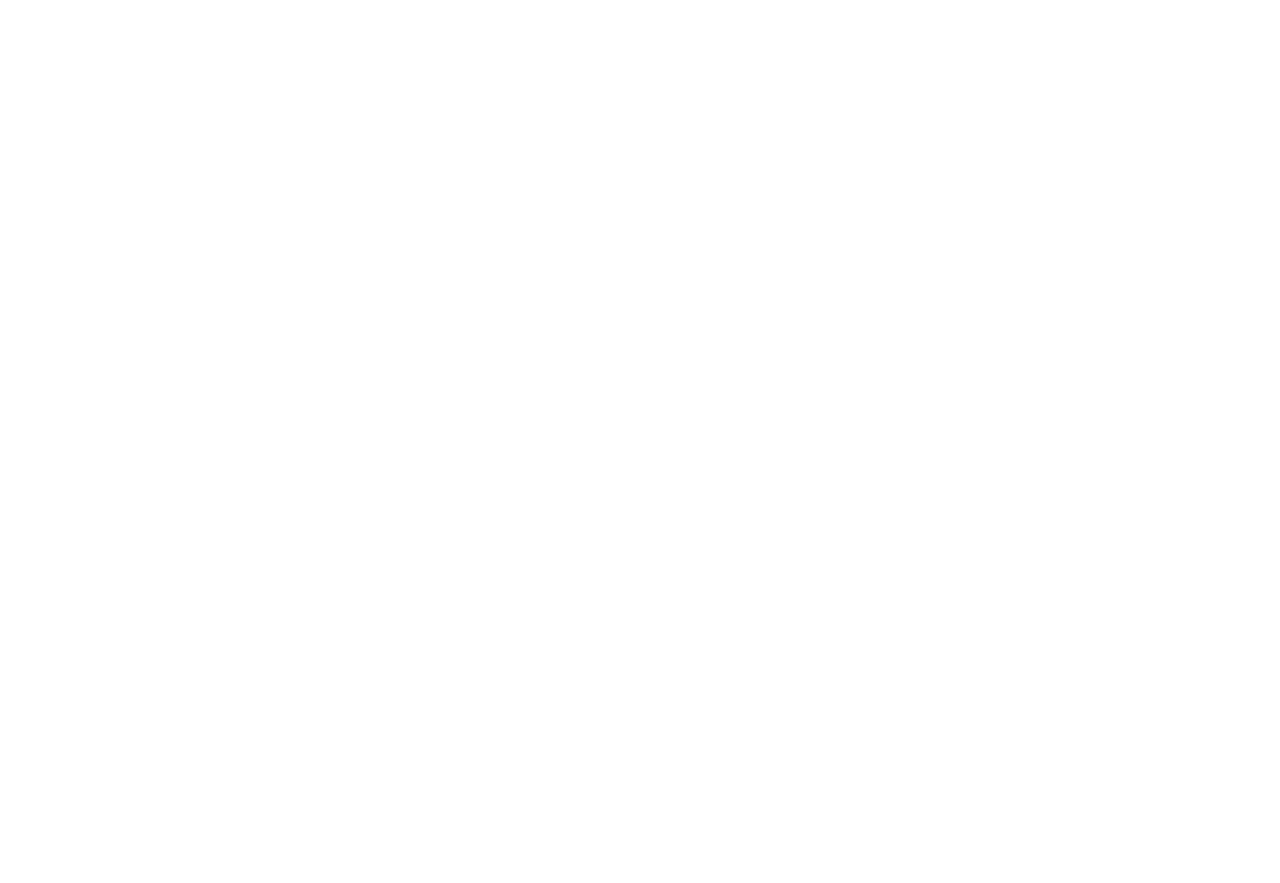
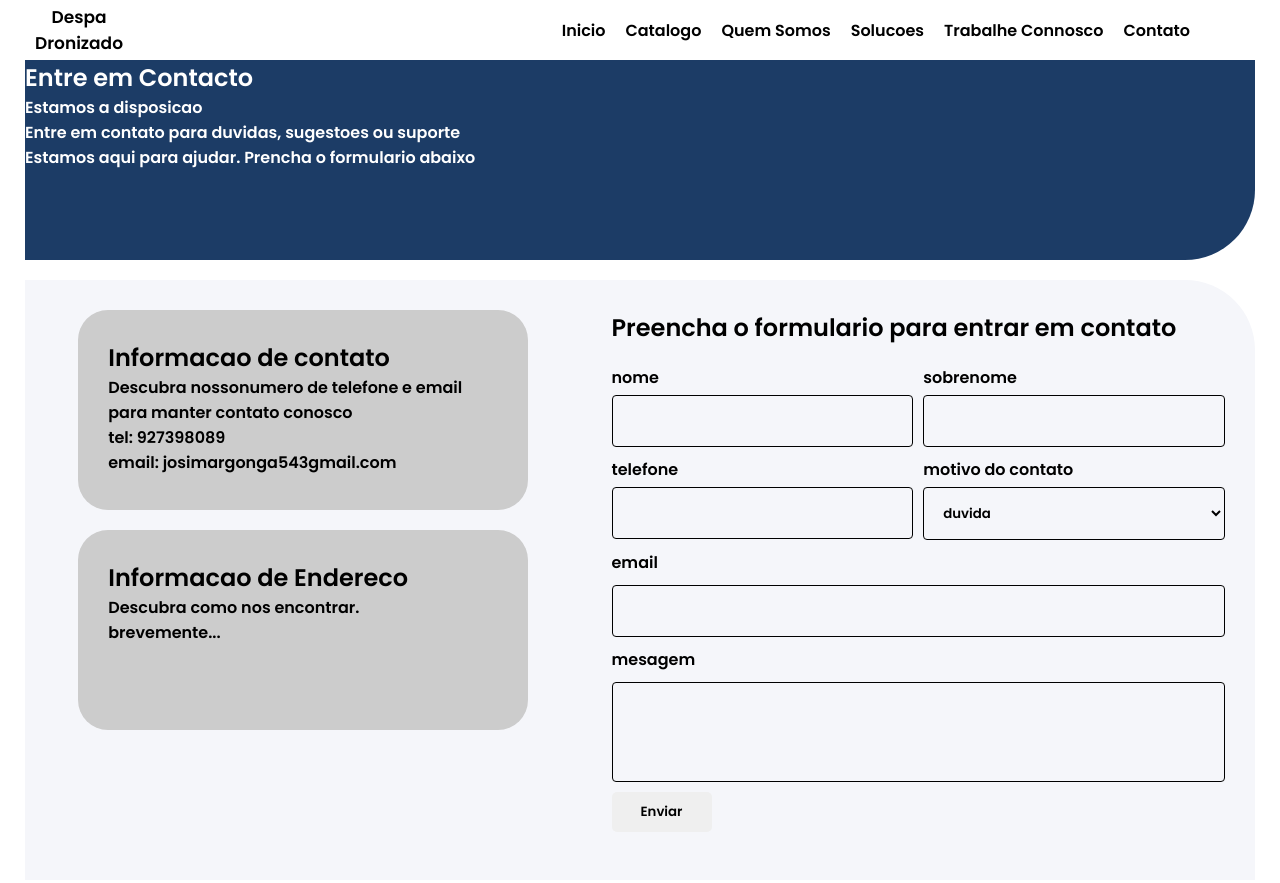
Before and after one commit to jovethLopes/projecto-ihm, a plain HTML site: page contato/contactos.html in a window 1280 px wide. Before the commit the page ends 800 px from the top, so only its background shows below. Drawn offline with Linux system fonts and the light colour scheme.

Commit message:
reestruturacao de pastas e add pagina contato

```diff
--- a/contato/contactos.html
+++ b/contato/contactos.html
@@ -1,14 +1,97 @@
 <Doctype!>
-<html lang="pt-br">
+<html lang= "pt-br">
 <head>
-<title> Biblioteca Dispadronizados </title>
-
-<link href="" rel="stylesheet">
-
+<title> Biblioteca Despadronizados </title>
+<link href="../estilos-globais/global.css" rel="stylesheet">
+<link href="../estilos-globais/header.css" rel="stylesheet">
+<link href="contato.css" rel="stylesheet">
 </head>
 
 <body>
 
+      <header>
+        <h1 class="logo">Despa<br>Dronizado</h1>
+        <nav>
+          <ul class="nav-bar">
+            <li><a href="formpedido.html" class="itens"> Inicio </a>
+            <li><a href="formpedido.html" class="itens"> Catalogo </a>
+            <li><a href="catalogo/catalogo.html" class="itens"> Quem Somos </a>
+            <li><a href="catalogo/catalogo.html" class="itens"> Solucoes </a>
+            <li><a href="catalogo/catalogo.html" class="itens"> Trabalhe Connosco </a>
+            <li><a href="./contato/contactos.html" class="itens"> Contato </a>
+          </ul>
+        </nav>
+      </header>
+
+<main class="conteiner">
+
+        <section class="cabecalho-contato">
+          <h1>Entre em Contacto</h1>
+          <p>Estamos a disposicao</p>
+          <p>Entre em contato para duvidas, sugestoes ou suporte</p>
+          <p>Estamos aqui para ajudar. Prencha o formulario abaixo</p>
+        </section>
+
+        <section class="corpo-contato">
+           <div class= "conteudo-contato">
+              <div class="info info-contato">
+                <h2>Informacao de contato</h2>
+                <p>Descubra nossonumero de telefone e email para manter contato conosco</p>
+                <p>tel: 927398089</p>
+                <p>email: josimargonga543gmail.com</p>
+
+              </div>
+              <div class="info end-contato">
+                <h2>Informacao de Endereco</h2>
+                <p>Descubra como nos encontrar.</p>
+                <p>brevemente...</p>
+              </div>
+           </div>
+           <div class="form">
+             <h2>Preencha o formulario para entrar em contato</h2>
+             <form class="formulario" action="#">
+               <div class="dupla">
+               <div class="item">
+                <label>nome</label>
+                <input type="text" id="nome" name="name" required></input>
+                </div>
+                <div class="item">
+                <label>sobrenome</label>
+                <input type="text" id="nome" name="name" required></input>
+                </div>
+               </div>
+
+               <div class="dupla">
+               <div class="item">
+                <label>telefone</label>
+                <input type="number" id="nome" name="name" required></input>
+                </div>
+                <div class="item">
+                <label>motivo do contato</label>
+                <select>
+                  <option>duvida</option>
+                  <option>suporte</option>
+                  <option>sugestao</option>
+                  <option>reclamacao</option>
+                  <option>outros</option>
+                </select>
+                </div>
+                </div>
+
+                <label>email</label>
+                <input type="email" id="email" name="email" required></input>
+                <label>mesagem</label>
+                <input class="sms" type="text" id="sms" name="sms" required></input>
 
 
+                <button class="btn" type="submit">Enviar</button>
+
+             </form>
+           </div>
+        </section>
+
+<main>
+
 </body>
+
+</html>
--- /dev/null
+++ b/contato/contato.css
@@ -0,0 +1,96 @@
+.conteiner{
+  display: flex;
+  flex-direction: column;
+  padding: 0 25px;
+  gap: 20px;
+  background-color: #ffffff;
+  width: 100%;
+  min-height: 100vh;
+}
+
+.cabecalho-contato {
+  width: 100%;
+  border-radius: 0 0 70px 0;
+  height: 200px;
+  color: #ffffff;
+  background-color: #1c3c66;
+}
+
+.corpo-contato {
+  display: flex;
+  border-radius: 0 70px 0 0;
+  width: 100%;
+  height: 600px;
+  background-color: #f5f6fa;
+  overflow: hidden;
+}
+
+.conteudo-contato {
+ display: flex;
+ align-items: center;
+ padding: 30px 0;
+ width: 50%;
+ flex-direction: column;
+ gap: 20px;
+}
+
+.info {
+  border-radius: 30px;
+  width: 450px;
+  height: 200px;
+  padding: 30px;
+}
+
+.info-contato {
+  background-color: #ccc;
+}
+
+.end-contato {
+background-color: #ccc;
+}
+
+.form {
+  display: flex;
+  flex-direction: column;
+  gap: 20px;
+  padding: 30px;
+  width: 60%;
+  height: 100%;
+}
+
+.formulario {
+  display: flex;
+  flex-direction: column;
+  height: 500px;
+  gap: 10px;
+}
+
+.dupla {
+  display: flex;
+  gap: 10px;
+}
+
+.item {
+  display: flex;
+  flex-direction: column;
+  width: 50%;
+  gap: 5px;
+}
+
+input, select {
+  background-color: transparent;
+  border: 1px solid #000;
+  border-radius: 4px;
+  padding: 15px;
+}
+
+.sms {
+  height: 100px;
+}
+
+.btn {
+  width: 100px;
+  padding: 10px;
+  border: none;
+  border-radius: 5px;
+}
--- /dev/null
+++ b/estilos-globais/global.css
@@ -0,0 +1,10 @@
+@import url('https://fonts.googleapis.com/css2?family=Poppins:ital,wght@0,100;0,200;0,300;0,400;0,500;0,600;0,700;0,800;0,900;1,100;1,200;1,300;1,400;1,500;1,600;1,700;1,800;1,900&display=swap');
+
+* {
+  margin: 0;
+  padding: 0;
+  box-sizing: border-box;
+  font-family: "Poppins", sans-serif;
+  font-weight: 600;
+  font-style: normal;
+}
--- /dev/null
+++ b/estilos-globais/header.css
@@ -0,0 +1,28 @@
+header {
+  display: flex;
+  top: 0;
+  position: sticky;
+  justify-content: space-between;
+  align-items: center;
+  height: 60px;
+  padding: 0 90px 0 35px;
+  background-color: #ffffff;
+  width: 100%;
+  z-index: 100;
+}
+
+.logo {
+  font-size: 17px;
+  text-align: center;
+}
+.nav-bar {
+  display: flex;
+  align-items: center;
+  list-style: none;
+  gap: 20px;
+}
+
+.itens {
+  text-decoration: none;
+  color: #000000;
+}
--- a/globalStyle.css
+++ b/pagina-principal/globalStyle.css
@@ -1,43 +1,3 @@
-@import url('https://fonts.googleapis.com/css2?family=Poppins:ital,wght@0,100;0,200;0,300;0,400;0,500;0,600;0,700;0,800;0,900;1,100;1,200;1,300;1,400;1,500;1,600;1,700;1,800;1,900&display=swap');
-
-* {
-  margin: 0;
-  padding: 0;
-  box-sizing: border-box;
-  font-family: "Poppins", sans-serif;
-  font-weight: 600;
-  font-style: normal;
-}
-
-header {
-  display: flex;
-  top: 0;
-  position: sticky;
-  justify-content: space-between;
-  align-items: center;
-  height: 60px;
-  padding: 0 90px 0 35px;
-  background-color: #ffffff;
-  width: 100%;
-  z-index: 100;
-}
-
-.logo {
-  font-size: 17px;
-  text-align: center;
-}
-.nav-bar {
-  display: flex;
-  align-items: center;
-  list-style: none;
-  gap: 20px;
-}
-
-.itens {
-  text-decoration: none;
-  color: #000000;
-}
-
 main{
   padding:0 20px 0 20px;
 }
```
Also changed, not shown: pagina-principal/index.html (renamed from index.html, +6 -1 lines), imagens/fundo-contacto-cabeclho.webp (added), imagens/fundo-contato-2.webp (added), pedido/formPedido.css (renamed from formPedido.css), pedido/formPedido.html (renamed from formPedido.html).
